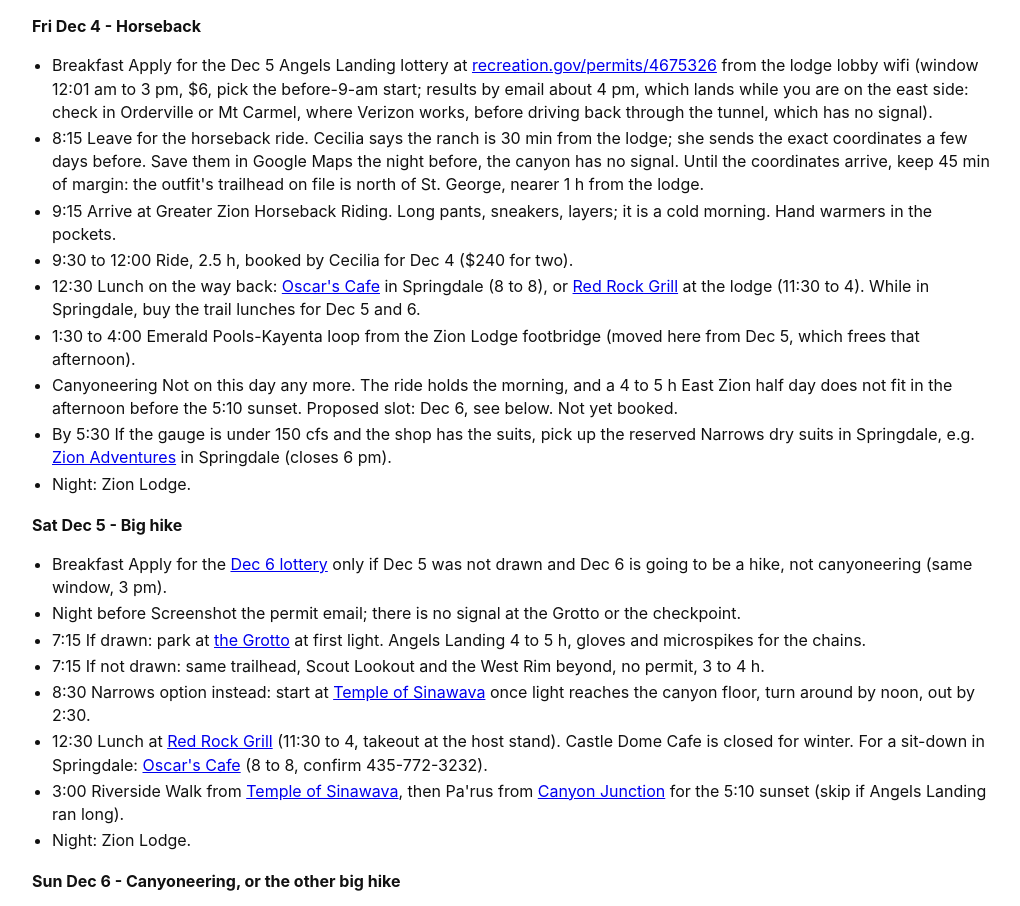
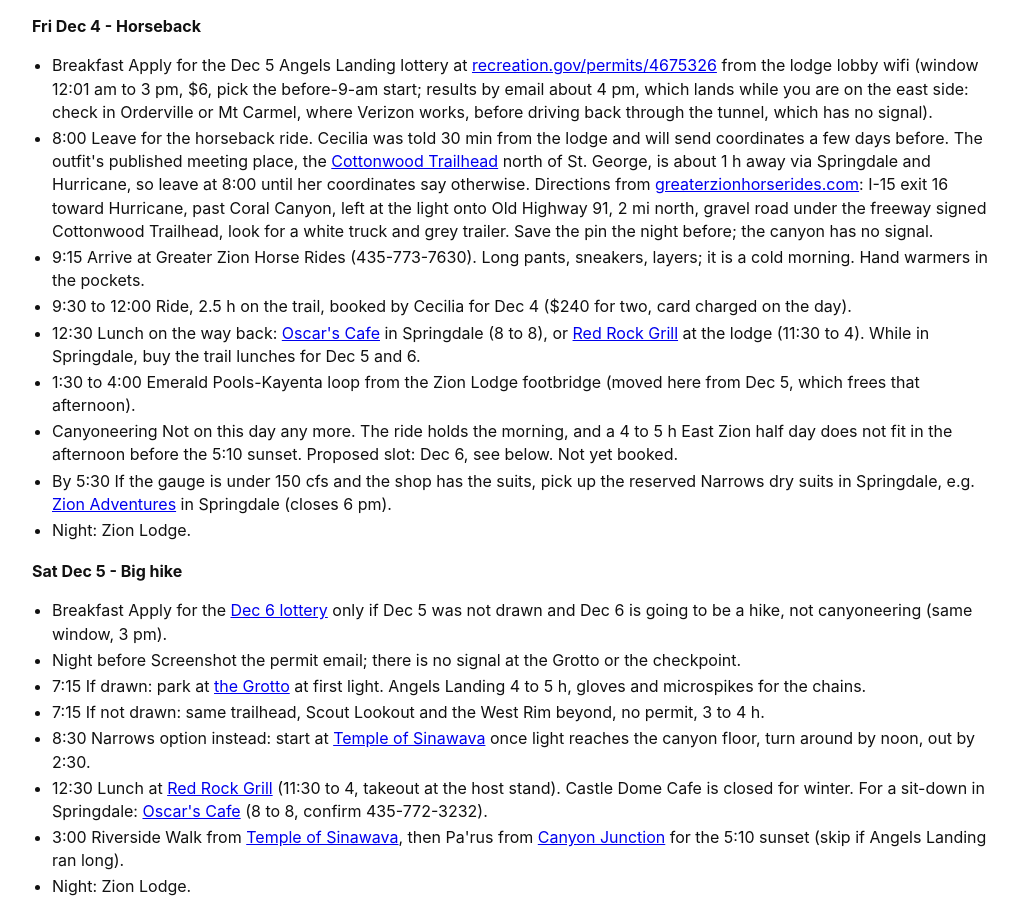
Before and after one commit to 9horses/zion-2026, a plain HTML site: page index.html in a window 1280 px wide. Shown: the part 1201-2107 px from the top of the page, without its empty margins (124-1144 px from the left). Drawn offline with Linux system fonts and the light colour scheme.

Commit message:
Horseback: Greater Zion Horse Rides identified, directions and 1 h drive added

```diff
--- a/index.html
+++ b/index.html
@@ -76,9 +76,9 @@
 <h3 id="fri-dec-4---horseback">Fri Dec 4 - Horseback</h3>
 <ul>
 <li>Breakfast Apply for the Dec 5 Angels Landing lottery at <a href="https://www.recreation.gov/permits/4675326">recreation.gov/permits/4675326</a> from the lodge lobby wifi (window 12:01 am to 3 pm, $6, pick the before-9-am start; results by email about 4 pm, which lands while you are on the east side: check in Orderville or Mt Carmel, where Verizon works, before driving back through the tunnel, which has no signal).</li>
-<li>8:15 Leave for the horseback ride. Cecilia says the ranch is 30 min from the lodge; she sends the exact coordinates a few days before. Save them in Google Maps the night before, the canyon has no signal. Until the coordinates arrive, keep 45 min of margin: the outfit's trailhead on file is north of St. George, nearer 1 h from the lodge.</li>
-<li>9:15 Arrive at Greater Zion Horseback Riding. Long pants, sneakers, layers; it is a cold morning. Hand warmers in the pockets.</li>
-<li>9:30 to 12:00 Ride, 2.5 h, booked by Cecilia for Dec 4 ($240 for two).</li>
+<li>8:00 Leave for the horseback ride. Cecilia was told 30 min from the lodge and will send coordinates a few days before. The outfit's published meeting place, the <a href="https://www.google.com/maps/dir/?api=1&amp;destination=Cottonwood+Trailhead%2C+Old+Highway+91%2C+Washington%2C+UT">Cottonwood Trailhead</a> north of St. George, is about 1 h away via Springdale and Hurricane, so leave at 8:00 until her coordinates say otherwise. Directions from <a href="https://greaterzionhorserides.com/">greaterzionhorserides.com</a>: I-15 exit 16 toward Hurricane, past Coral Canyon, left at the light onto Old Highway 91, 2 mi north, gravel road under the freeway signed Cottonwood Trailhead, look for a white truck and grey trailer. Save the pin the night before; the canyon has no signal.</li>
+<li>9:15 Arrive at Greater Zion Horse Rides (435-773-7630). Long pants, sneakers, layers; it is a cold morning. Hand warmers in the pockets.</li>
+<li>9:30 to 12:00 Ride, 2.5 h on the trail, booked by Cecilia for Dec 4 ($240 for two, card charged on the day).</li>
 <li>12:30 Lunch on the way back: <a href="https://www.google.com/maps/dir/?api=1&amp;destination=Oscar%27s+Cafe%2C+948+Zion+Park+Blvd%2C+Springdale%2C+UT">Oscar's Cafe</a> in Springdale (8 to 8), or <a href="https://www.google.com/maps/dir/?api=1&amp;destination=Red+Rock+Grill%2C+Zion+Lodge%2C+Springdale%2C+UT">Red Rock Grill</a> at the lodge (11:30 to 4). While in Springdale, buy the trail lunches for Dec 5 and 6.</li>
 <li>1:30 to 4:00 Emerald Pools-Kayenta loop from the Zion Lodge footbridge (moved here from Dec 5, which frees that afternoon).</li>
 <li>Canyoneering Not on this day any more. The ride holds the morning, and a 4 to 5 h East Zion half day does not fit in the afternoon before the 5:10 sunset. Proposed slot: Dec 6, see below. Not yet booked.</li>
```
